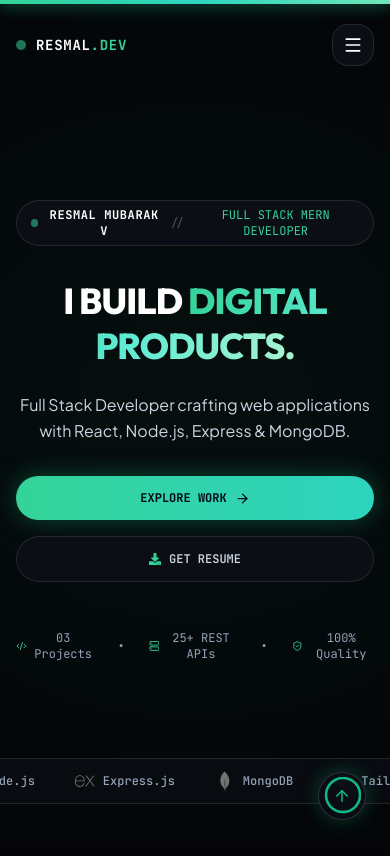
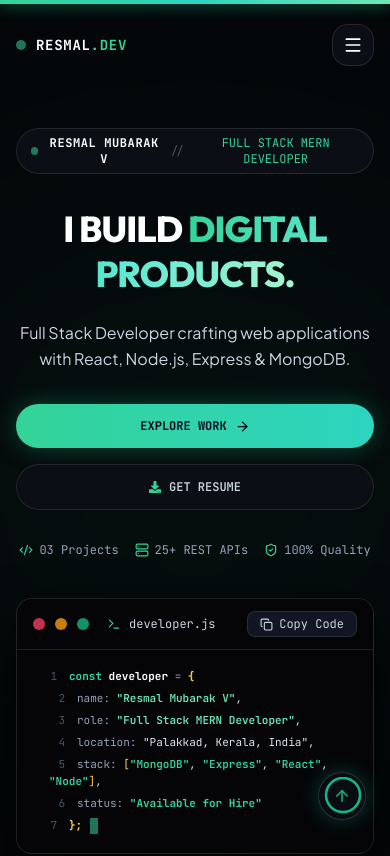
Before and after one commit to ResmalMubarakV/portfolio, a React (Vite) app: page / in a window 390 px wide. Shown: the top 856 px of the page. Built offline with nearby package versions, Linux system fonts and the light colour scheme.

Commit message:
feat: embed developer.js IDE code panel into Hero landing page with responsive layout

```diff
--- a/src/App.jsx
+++ b/src/App.jsx
@@ -73,7 +73,6 @@ function App() {
         <About />
         <EngineeringLab />
         <SkillUniverse />
-        <CodePanel />
         <StatsSection />
         <ProjectsReel />
         <HorizontalScroll />
--- a/src/components/Hero.jsx
+++ b/src/components/Hero.jsx
@@ -1,9 +1,11 @@
-import React, { useRef } from 'react';
+import React, { useRef, useState } from 'react';
 import { motion, useScroll, useTransform } from 'framer-motion';
-import { ArrowRight, Layers, Code2, Server, ShieldCheck } from 'lucide-react';
+import { ArrowRight, Code2, Server, ShieldCheck, Terminal, Copy, Check } from 'lucide-react';
 import { FaDownload, FaReact, FaNodeJs, FaGitAlt, FaGithub, FaPaypal } from 'react-icons/fa';
 import { SiMongodb, SiExpress, SiTailwindcss, SiJavascript, SiPostman, SiVercel, SiCloudinary, SiRedux } from 'react-icons/si';
+import toast from 'react-hot-toast';
 import MagneticButton from './MagneticButton';
+import TiltCard from './TiltCard';
 
 const techStack = [
   { name: 'React 19', icon: FaReact, color: 'group-hover:text-[#61DAFB]' },
@@ -23,6 +25,8 @@ const techStack = [
 
 const Hero = () => {
   const heroRef = useRef(null);
+  const [copied, setCopied] = useState(false);
+  const [activeCodeLine, setActiveCodeLine] = useState(null);
 
   const { scrollYProgress } = useScroll({
     target: heroRef,
@@ -32,14 +36,29 @@ const Hero = () => {
   const heroY = useTransform(scrollYProgress, [0, 1], [0, -60]);
   const heroOpacity = useTransform(scrollYProgress, [0, 0.85], [1, 0.05]);
 
+  const codeSnippet = `const developer = {
+  name: "Resmal Mubarak V",
+  role: "Full Stack MERN Developer",
+  location: "Palakkad, Kerala, India",
+  stack: ["MongoDB", "Express", "React", "Node"],
+  status: "Available for Hire"
+};`;
+
+  const copyCode = () => {
+    navigator.clipboard.writeText(codeSnippet);
+    setCopied(true);
+    toast.success('Copied to clipboard!');
+    setTimeout(() => setCopied(false), 2000);
+  };
+
   return (
     <section
       id="home"
       ref={heroRef}
-      className="relative min-h-[100svh] flex flex-col justify-between overflow-hidden pt-36 pb-10 bg-[#050508]"
+      className="relative min-h-[100svh] flex flex-col justify-between overflow-hidden pt-32 pb-10 bg-[#050508]"
     >
       {/* AMBIENT MINT EMERALD LIGHTING */}
-      <div className="absolute top-1/4 left-1/2 -translate-x-1/2 w-[600px] h-[400px] bg-emerald-500/10 rounded-full blur-[180px] pointer-events-none" />
+      <div className="absolute top-1/4 left-1/2 -translate-x-1/2 w-[650px] h-[450px] bg-emerald-500/10 rounded-full blur-[200px] pointer-events-none" />
 
       {/* MAIN HERO CONTENT */}
       <motion.div
@@ -109,20 +128,127 @@ const Hero = () => {
         <motion.div
           initial={{ opacity: 0 }}
           animate={{ opacity: 1 }}
-          transition={{ duration: 0.6, delay: 0.4 }}
-          className="flex items-center gap-6 mt-12 font-mono text-xs text-slate-400"
+          transition={{ duration: 0.6, delay: 0.35 }}
+          className="flex flex-wrap items-center justify-center gap-4 sm:gap-6 mt-8 font-mono text-xs text-slate-400"
         >
           <span className="flex items-center gap-1.5">
             <Code2 size={14} className="text-emerald-400" /> 03 Projects
           </span>
-          <span>•</span>
+          <span className="hidden sm:inline">•</span>
           <span className="flex items-center gap-1.5">
             <Server size={14} className="text-emerald-400" /> 25+ REST APIs
           </span>
-          <span>•</span>
+          <span className="hidden sm:inline">•</span>
           <span className="flex items-center gap-1.5">
             <ShieldCheck size={14} className="text-emerald-400" /> 100% Quality
           </span>
+        </motion.div>
+
+        {/* 6. EMBEDDED DEVELOPER.JS CODE IDE BOX */}
+        <motion.div
+          initial={{ opacity: 0, y: 25 }}
+          animate={{ opacity: 1, y: 0 }}
+          transition={{ duration: 0.7, delay: 0.4 }}
+          className="w-full max-w-2xl lg:max-w-3xl mt-10 text-left"
+        >
+          <TiltCard maxRotate={4}>
+            <div className="glass-card-lab rounded-2xl border border-white/15 overflow-hidden shadow-2xl bg-[#090d16]/90 backdrop-blur-xl">
+
+              {/* MACOS WINDOW HEADER */}
+              <div className="flex justify-between items-center px-4 sm:px-6 py-3 bg-[#050508] border-b border-white/10">
+                <div className="flex items-center gap-2.5">
+                  <span className="w-3 h-3 rounded-full bg-rose-500/80 inline-block" />
+                  <span className="w-3 h-3 rounded-full bg-amber-500/80 inline-block" />
+                  <span className="w-3 h-3 rounded-full bg-emerald-500/80 inline-block" />
+                  <span className="ml-2 font-mono text-xs text-slate-300 flex items-center gap-2">
+                    <Terminal size={14} className="text-emerald-400" /> developer.js
+                  </span>
+                </div>
+
+                <button
+                  onClick={copyCode}
+                  aria-label="Copy code snippet"
+                  className="px-3 py-1 text-slate-300 hover:text-white rounded-lg bg-[#111622] border border-white/10 hover:border-emerald-400/40 transition flex items-center gap-1.5 text-xs font-mono"
+                >
+                  {copied ? <Check size={13} className="text-emerald-400" /> : <Copy size={13} />}
+                  <span>{copied ? 'Copied' : 'Copy Code'}</span>
+                </button>
+              </div>
+
+              {/* CODE BODY WITH LINE HIGHLIGHTS */}
+              <div className="p-4 sm:p-6 font-mono text-[11px] sm:text-xs md:text-sm leading-relaxed text-slate-300 bg-[#050508] overflow-x-auto select-text">
+                <div
+                  onMouseEnter={() => setActiveCodeLine(1)}
+                  onMouseLeave={() => setActiveCodeLine(null)}
+                  className={`transition-colors py-0.5 rounded px-2 ${activeCodeLine === 1 ? 'bg-emerald-500/15 text-emerald-200' : ''}`}
+                >
+                  <span className="text-slate-600 select-none mr-3 sm:mr-4 inline-block w-4 text-right">1</span>
+                  <span className="text-emerald-400 font-bold">const</span>{' '}
+                  <span className="text-white font-bold">developer</span>{' '}
+                  <span className="text-slate-400">=</span> <span className="text-amber-300 font-bold">{"{"}</span>
+                </div>
+
+                <div
+                  onMouseEnter={() => setActiveCodeLine(2)}
+                  onMouseLeave={() => setActiveCodeLine(null)}
+                  className={`pl-4 sm:pl-6 transition-colors py-0.5 rounded px-2 ${activeCodeLine === 2 ? 'bg-emerald-500/15 text-emerald-200' : ''}`}
+                >
+                  <span className="text-slate-600 select-none mr-3 sm:mr-4 inline-block w-4 text-right">2</span>
+                  <span className="text-slate-400">name:</span>{' '}
+                  <span className="text-emerald-300 font-semibold">"Resmal Mubarak V"</span>,
+                </div>
+
+                <div
+                  onMouseEnter={() => setActiveCodeLine(3)}
+                  onMouseLeave={() => setActiveCodeLine(null)}
+                  className={`pl-4 sm:pl-6 transition-colors py-0.5 rounded px-2 ${activeCodeLine === 3 ? 'bg-emerald-500/15 text-emerald-200' : ''}`}
+                >
+                  <span className="text-slate-600 select-none mr-3 sm:mr-4 inline-block w-4 text-right">3</span>
+                  <span className="text-slate-400">role:</span>{' '}
+                  <span className="text-emerald-300 font-semibold">"Full Stack MERN Developer"</span>,
+                </div>
+
+                <div
+                  onMouseEnter={() => setActiveCodeLine(4)}
+                  onMouseLeave={() => setActiveCodeLine(null)}
+                  className={`pl-4 sm:pl-6 transition-colors py-0.5 rounded px-2 ${activeCodeLine === 4 ? 'bg-emerald-500/15 text-emerald-200' : ''}`}
+                >
+                  <span className="text-slate-600 select-none mr-3 sm:mr-4 inline-block w-4 text-right">4</span>
+                  <span className="text-slate-400">location:</span>{' '}
+                  <span className="text-slate-200">"Palakkad, Kerala, India"</span>,
+                </div>
+
+                <div
+                  onMouseEnter={() => setActiveCodeLine(5)}
+                  onMouseLeave={() => setActiveCodeLine(null)}
+                  className={`pl-4 sm:pl-6 transition-colors py-0.5 rounded px-2 ${activeCodeLine === 5 ? 'bg-emerald-500/15 text-emerald-200' : ''}`}
+                >
+                  <span className="text-slate-600 select-none mr-3 sm:mr-4 inline-block w-4 text-right">5</span>
+                  <span className="text-slate-400">stack:</span> <span className="text-amber-300">[</span>
+                  <span className="text-emerald-400 font-semibold">"MongoDB"</span>, <span className="text-emerald-400 font-semibold">"Express"</span>,{' '}
+                  <span className="text-emerald-400 font-semibold">"React"</span>, <span className="text-emerald-400 font-semibold">"Node"</span>
+                  <span className="text-amber-300">]</span>,
+                </div>
+
+                <div
+                  onMouseEnter={() => setActiveCodeLine(6)}
+                  onMouseLeave={() => setActiveCodeLine(null)}
+                  className={`pl-4 sm:pl-6 transition-colors py-0.5 rounded px-2 ${activeCodeLine === 6 ? 'bg-emerald-500/15 text-emerald-200' : ''}`}
+                >
+                  <span className="text-slate-600 select-none mr-3 sm:mr-4 inline-block w-4 text-right">6</span>
+                  <span className="text-slate-400">status:</span>{' '}
+                  <span className="text-emerald-400 font-bold">"Available for Hire"</span>
+                </div>
+
+                <div className="py-0.5 px-2">
+                  <span className="text-slate-600 select-none mr-3 sm:mr-4 inline-block w-4 text-right">7</span>
+                  <span className="text-amber-300 font-bold">{"};"}</span>
+                  <span className="inline-block w-2 h-4 bg-emerald-400 ml-2 animate-pulse align-middle" />
+                </div>
+              </div>
+
+            </div>
+          </TiltCard>
         </motion.div>
 
       </motion.div>
```
